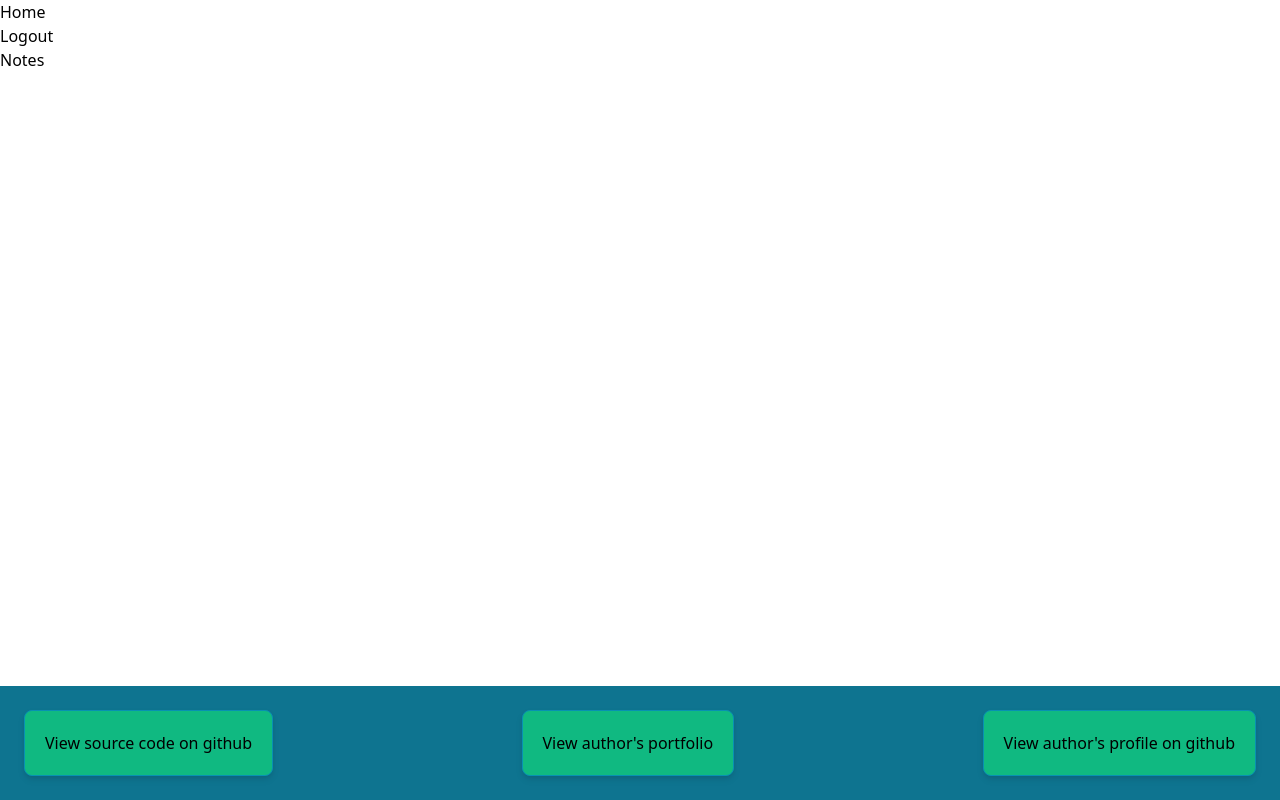
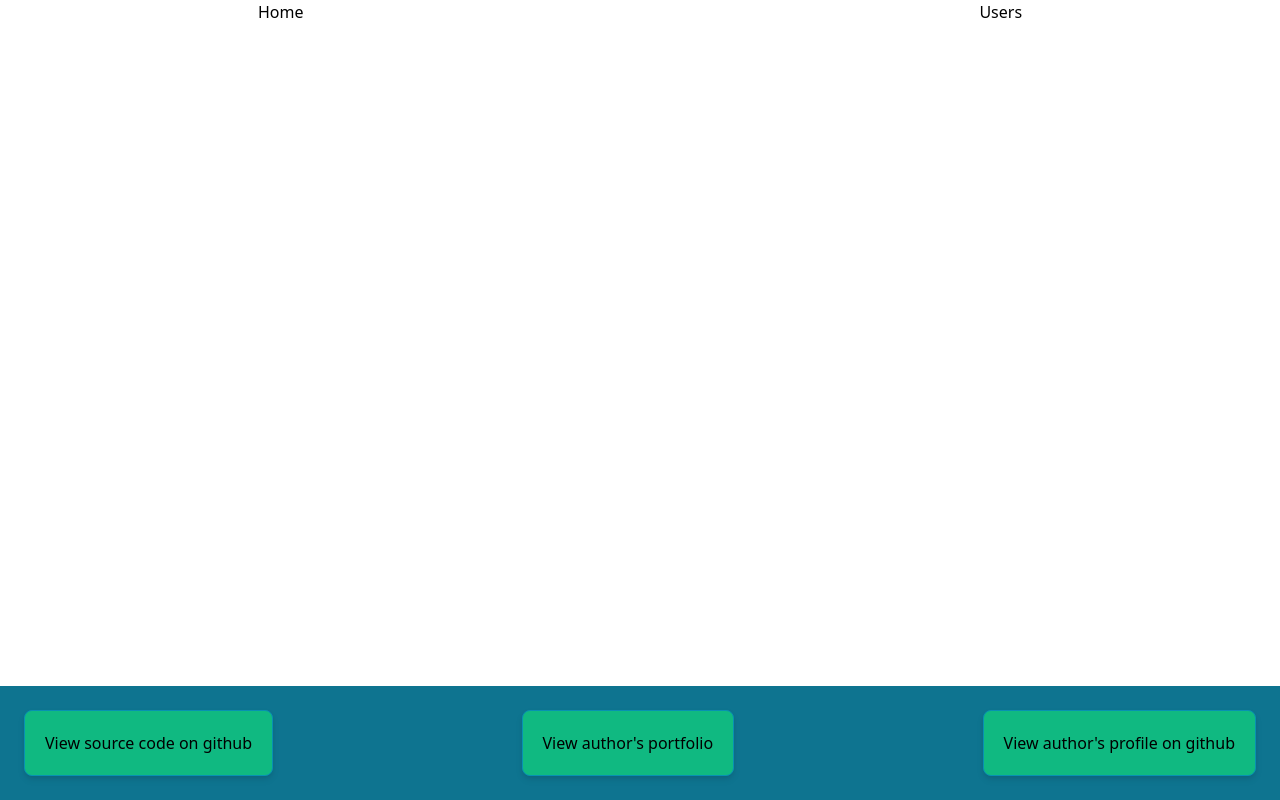
Before and after one commit to chemokita13/priv-notes-front, a Next.js app: page / in a window 1280 px wide. Built offline with nearby package versions, Linux system fonts and the light colour scheme.

Commit message:
nav basic html structure (checkpoint)

```diff
--- a/src/components/navBar.tsx
+++ b/src/components/navBar.tsx
@@ -1,36 +1,28 @@
-import React, { useEffect, useState } from "react";
-import Cookies from "universal-cookie";
+import React, { useState } from "react";
+import Link from "next/link";
 
 function NavBar() {
-    const cookie = new Cookies(); // cookie object to access cookies
-    const [Token, setToken] = useState(false);
-
-    useEffect(() => {
-        const token = cookie.get("access_token"); // get the token cookie
-        console.log(token);
-        if (token) {
-            setToken(true);
-        } else {
-            setToken(false);
-        }
-    }, []);
+    const [clickedUser, setClickedUser] = useState<Boolean>(false); // When the user clicks on the user button, the state changes to true and the user menu is displayed
 
     return (
         <nav>
-            <ul>
-                <li>Home</li>
-
-                {Token ? (
-                    <ul>
-                        <li>Login</li>
-                        <li>Register</li>
-                    </ul>
-                ) : (
-                    <ul>
-                        <li>Logout</li>
-                        <li> Notes</li>
-                    </ul>
-                )}
+            <ul className="flex cursor-pointer md:flex-row md:gap-40 md:justify-around">
+                <Link href={"/"}>
+                    <li>Home</li>
+                </Link>
+                <li onClick={() => setClickedUser(!clickedUser)}>
+                    Users
+                    {clickedUser && (
+                        <ul>
+                            <Link href={"/users/login"}>
+                                <li>Log in</li>
+                            </Link>
+                            <Link href={"/users/new"}>
+                                <li>Create user</li>
+                            </Link>
+                        </ul>
+                    )}
+                </li>
             </ul>
         </nav>
     );
```
